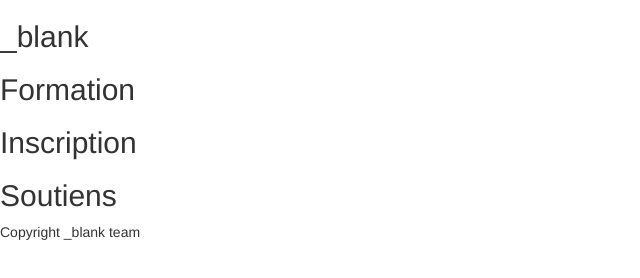
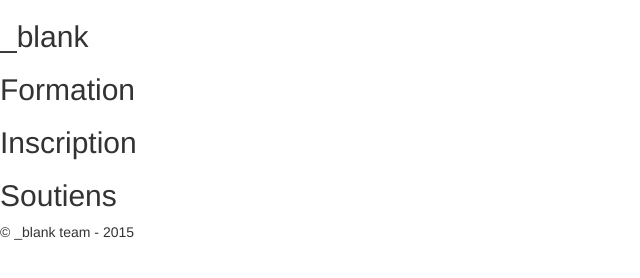
Before and after one commit to blank-attic/website, a plain HTML site: page index.html in a window 1280 px wide. Shown: the full height of the page, 0-640 px from the left. Drawn offline with Linux system fonts and the light colour scheme.

Commit message:
fixed copyright

```diff
--- a/index.html
+++ b/index.html
@@ -26,7 +26,7 @@
       </section>
     </main>
     <footer>
-        Copyright _blank team
+        © _blank team - 2015
     </footer>
     <script src="./js/bootstrap.min.js"></script>
   </body>
```
